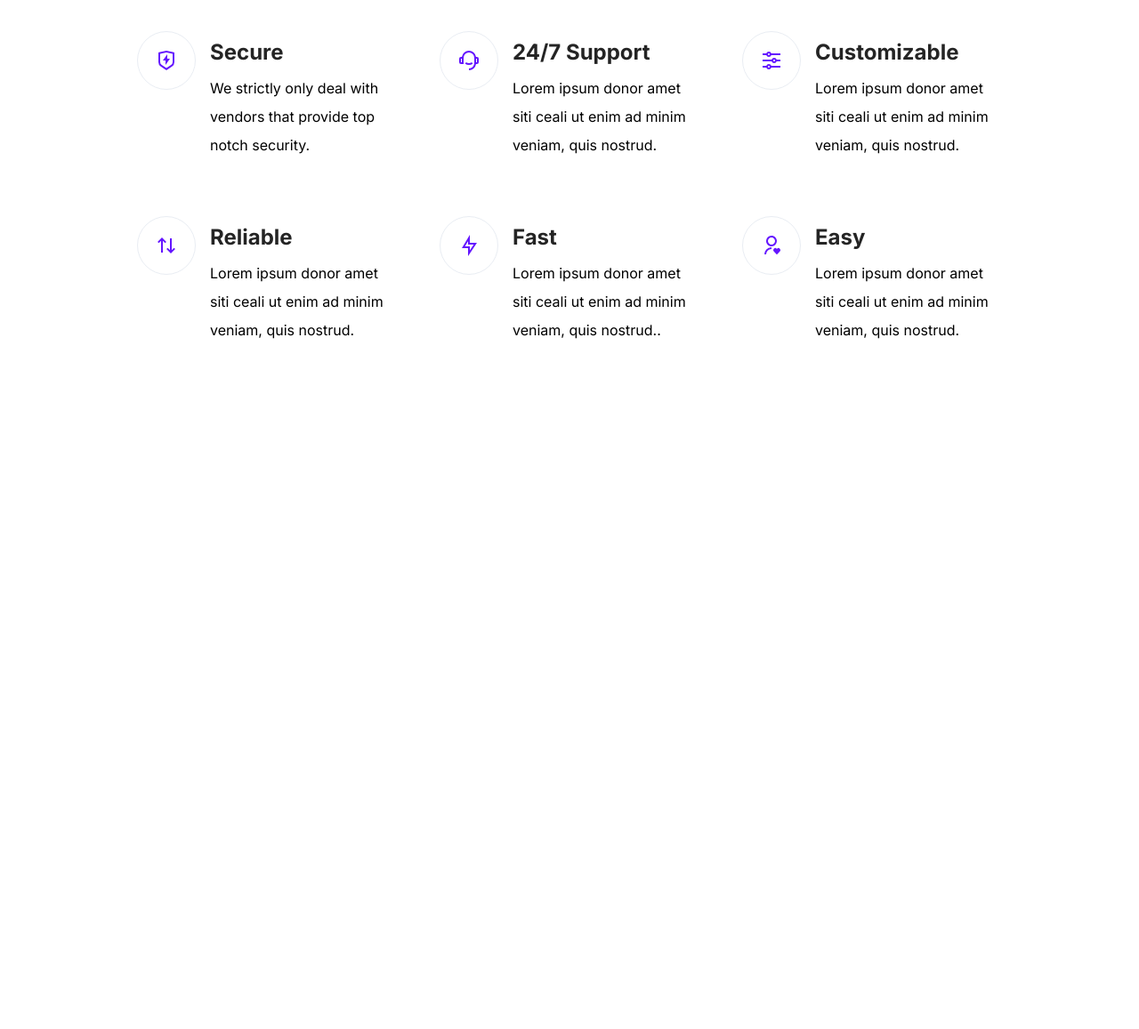
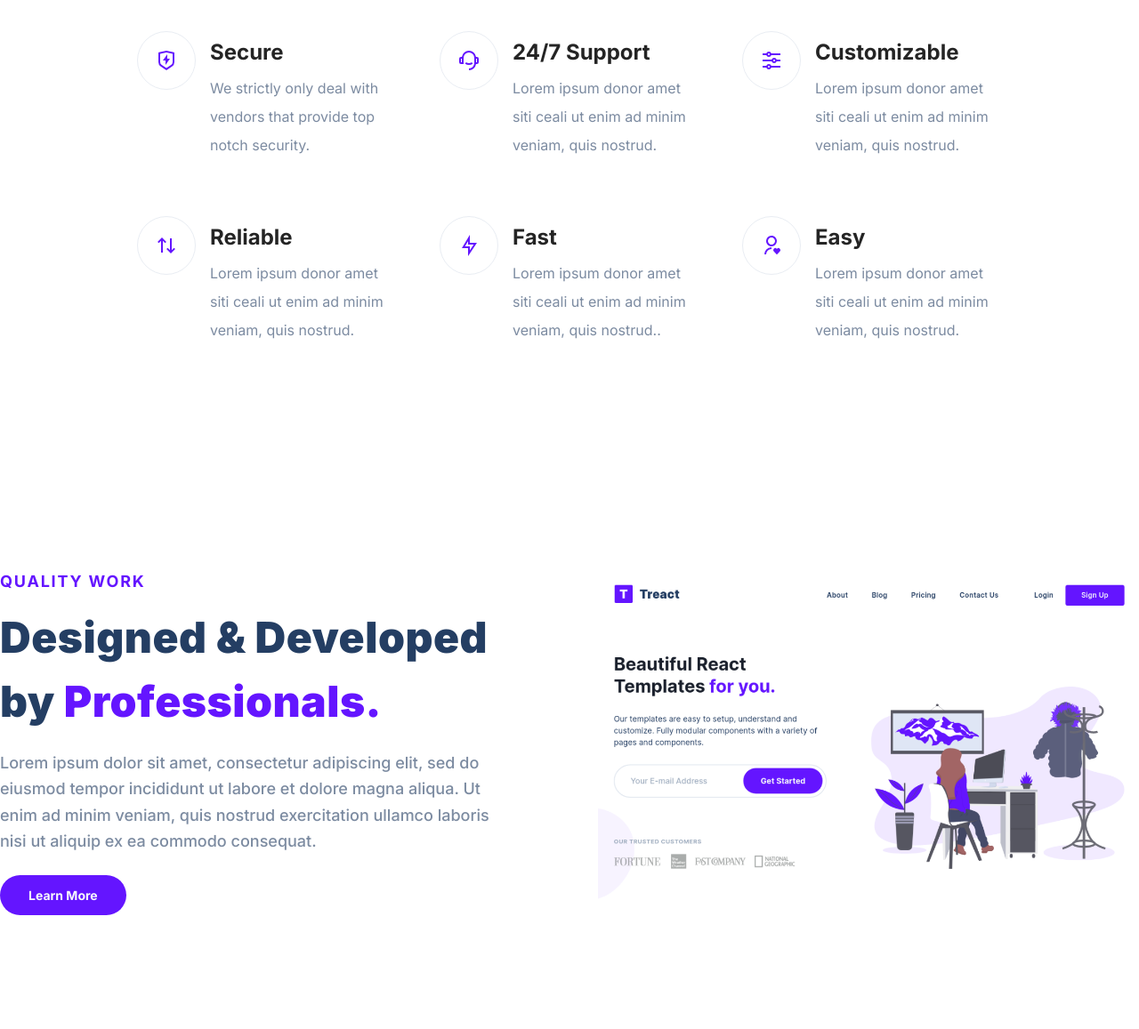
Before and after one commit to syedhariz1995/TREACT-2ND-RUN, a plain HTML site: page index.html in a window 1280 px wide. Shown: the part 1192-2349 px from the top of the page at 89% size. Before the commit the page ends 1707 px from the top, so only its background shows below. Drawn offline with Linux system fonts and the light colour scheme.

Commit message:
added quality section complete

```diff
--- a/index.html
+++ b/index.html
@@ -113,6 +113,22 @@
             </div>
         </section>
 
+        <section id="quality">
+            <div class="container">
+                <div class="row">
+                    <div class="quality__left">
+                        <h5 class="quality__header section__header">QUALITY WORK</h5>
+                        <h1 class="quality__title section__title">Designed & Developed by <span class="purple">Professionals.</span></h1>
+                        <p class="quality__description section__description description">Lorem ipsum dolor sit amet, consectetur adipiscing elit, sed do eiusmod tempor incididunt ut labore et dolore magna aliqua. Ut enim ad minim veniam, quis nostrud exercitation ullamco laboris nisi ut aliquip ex ea commodo consequat.</p>
+                        <a href=""><button>Learn More</button></a>
+                    </div>
+                    <div class="quality__right">
+                        <img src="./assets/hero-screenshot-1.40a097b5.png" alt="">
+                    </div>
+                </div>
+            </div>
+        </section>
+
     </section>
 </body>
 </html>
--- a/styles.css
+++ b/styles.css
@@ -45,7 +45,7 @@ button{
     background-color: #6415ff;
     border-width: 0;
     border-radius: 50px;
-    padding: 12px 32px;
+    padding: 14px 32px;
     color: rgb(247, 250, 252);
     font-weight: bold;
     font-size: 14px;
@@ -98,6 +98,15 @@ button{
     color: #243e63;
     font-weight: 900;
     letter-spacing: 0.5px;
+}
+
+.section__description {
+    margin-top: 18px;
+    width: 100%;
+    max-width: 576px;
+    text-align: center;
+    font-size: 18px;
+    line-height: 1.625;
 }
 
 .description {
@@ -297,16 +306,6 @@ transition: all 300ms ease;
 
 /* FEATURES */
 
-
-.section__description {
-    margin-top: 18px;
-    width: 100%;
-    max-width: 576px;
-    text-align: center;
-    font-size: 18px;
-    line-height: 1.625;
-}
-
 .feature__wrapper{
     display: flex;
     flex-wrap: wrap;
@@ -356,4 +355,44 @@ transition: all 300ms ease;
 .feature__text--container p{
     font-size: 16px;
     line-height: 2;
+    color: #7c8ba1
 }
+
+
+
+/* QUALITY */
+
+
+.quality__left{
+    display: flex;
+    flex-direction: column;
+    justify-content: space-between;
+    margin-right: 64px;
+    padding: 32px 0;
+    width: 50%;
+}
+
+.quality__header,
+.quality__title,
+.quality__description{
+    text-align: left;
+}
+
+.quality__left a{
+    margin-top: 24px;
+}
+
+.quality__left button{
+    transition: all 300ms ease;
+}
+
+.quality__left button:hover{
+    background-color: #5011cc;
+    color: #fff;
+}
+
+
+
+.quality__right{
+    width: 50%;
+}
```
